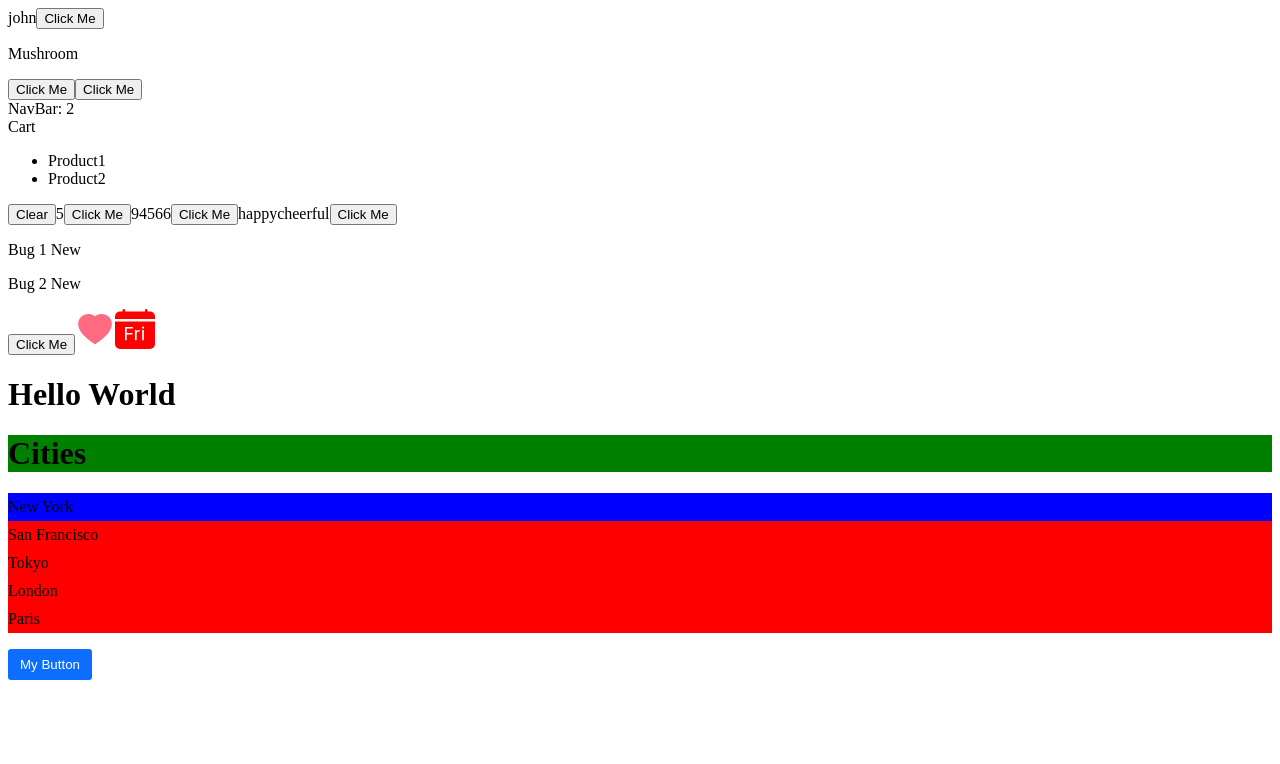
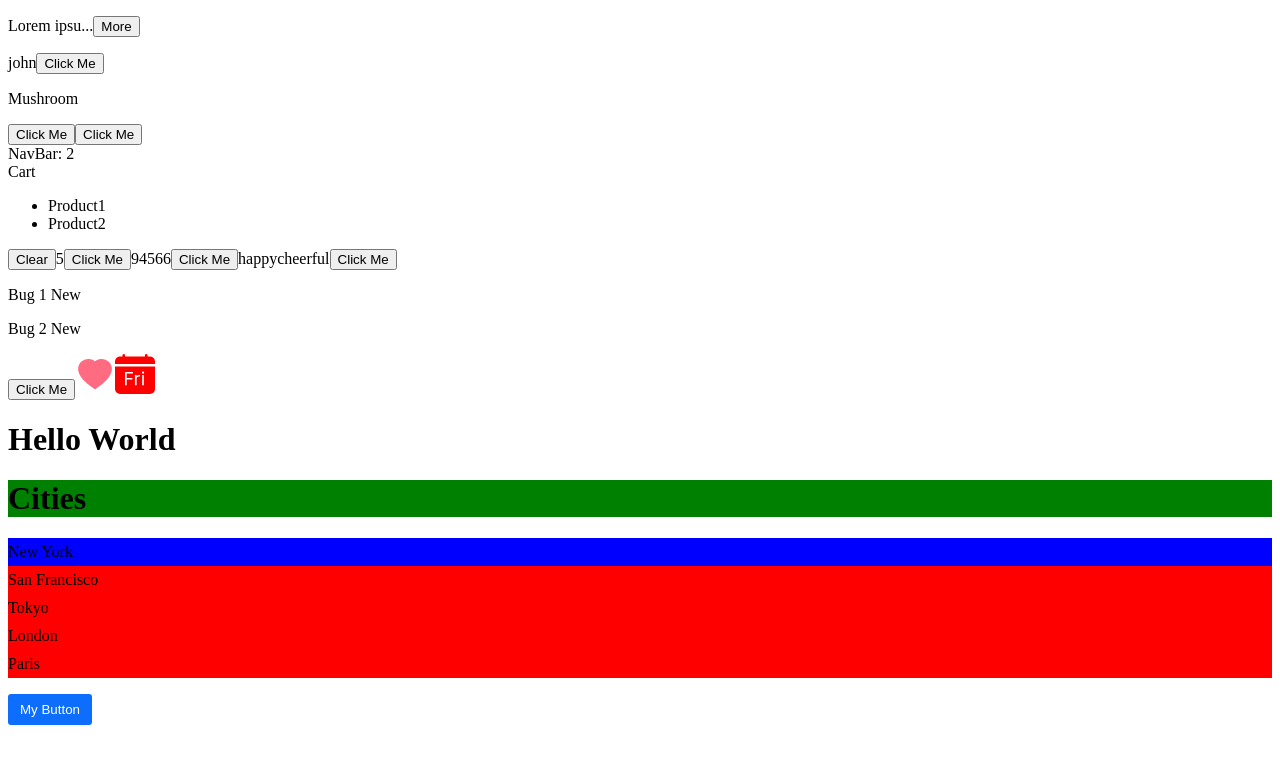
Before and after one commit to jaishankarg24/react-18-game, a React (Vite) app: page / in a window 1280 px wide. Shown: the top 764 px of the page. Built offline with nearby package versions, Linux system fonts and the light colour scheme.

Commit message:
Building ExpandableText Component

```diff
--- a/src/App.tsx
+++ b/src/App.tsx
@@ -10,6 +10,7 @@ import Like from "./components/Like";
 import produce from "immer";
 import NavBar from "./components/NavBar";
 import Cart from "./components/Cart";
+import ExpandableText from "./components/ExpandableText";
 
 function App() {
   let items = ["New York", "San Francisco", "Tokyo", "London", "Paris"];
@@ -130,6 +131,20 @@ function App() {
   //items: [...cart.items, items.map((item) => {...item, quantity: quantity + 1})],
   return (
     <div>
+      <ExpandableText maxChars={10}>
+        Lorem ipsum dolor sit amet consectetur adipisicing elit. Aperiam id
+        culpa accusantium odit. Veniam sit animi praesentium cum facere,
+        quisquam ex voluptatibus ipsum magni maxime reprehenderit vero suscipit
+        mollitia deserunt repudiandae molestiae recusandae soluta obcaecati
+        debitis fugiat blanditiis. Deleniti, quam veniam ut deserunt aut
+        veritatis sunt rerum in iure cum ipsam, atque exercitationem ducimus
+        corrupti praesentium illo dolore omnis numquam libero. Placeat ex
+        corrupti sequi nam impedit quia tenetur eum eligendi! Illo, deserunt
+        quibusdam dolor incidunt labore distinctio numquam doloribus voluptatem
+        temporibus cum sed sit itaque dolore quia veritatis ipsam consequuntur
+        ab obcaecati tempore odit molestiae? Ea suscipit laudantium
+        consequuntur?
+      </ExpandableText>
       {game.player.name}
       <button onClick={handleGameClick}>Click Me</button>
       {pizza.toppings.map((piz) => (
--- /dev/null
+++ b/src/components/ExpandableText.tsx
@@ -0,0 +1,46 @@
+import React, { useState } from "react";
+
+interface Props {
+  children: string;
+  maxChars?: number;
+}
+
+const ExpandableText = ({ children, maxChars = 100 }: Props) => {
+  //   const [show, setShow] = useState(false);
+
+  //   const handleShow = () => {
+  //     const set = show ? false : true;
+  //     setShow(set);
+  //   };
+
+  const [Expanded, setExpanded] = useState(false);
+
+  if (children.length <= maxChars) return <p> {children}</p>;
+
+  const text = Expanded ? children : children.substring(0, maxChars);
+  return (
+    <p>
+      {text}...
+      <button onClick={() => setExpanded(!Expanded)}>
+        {" "}
+        {Expanded ? "Less" : "More"}{" "}
+      </button>
+    </p>
+    //  <>
+    // <p>
+    //     Lorem Ipsum is simply dummy text of the printing and typesetting
+    //     industry. Lorem Ipsum has been the industry's standard dummy text ever
+    //     since the 1500s, when an unknown printer took a galley of type and
+    //     scrambled it to make a type specimen book. It has survived not only five
+    //     centuries, but also the leap into electronic typesetting, remaining
+    //     essentially unchanged. It was popularised in the 1960s with the release
+    //     of Letraset sheets containing Lorem Ipsum passages, and more recently
+    //     with desktop publishing software like Aldus PageMaker including versions
+    //     of Lorem Ipsum.
+    //   </p>
+    //  <button onClick={handleShow}> {show ? "Less" : "More"}</button>
+    // </>
+  );
+};
+
+export default ExpandableText;
```
